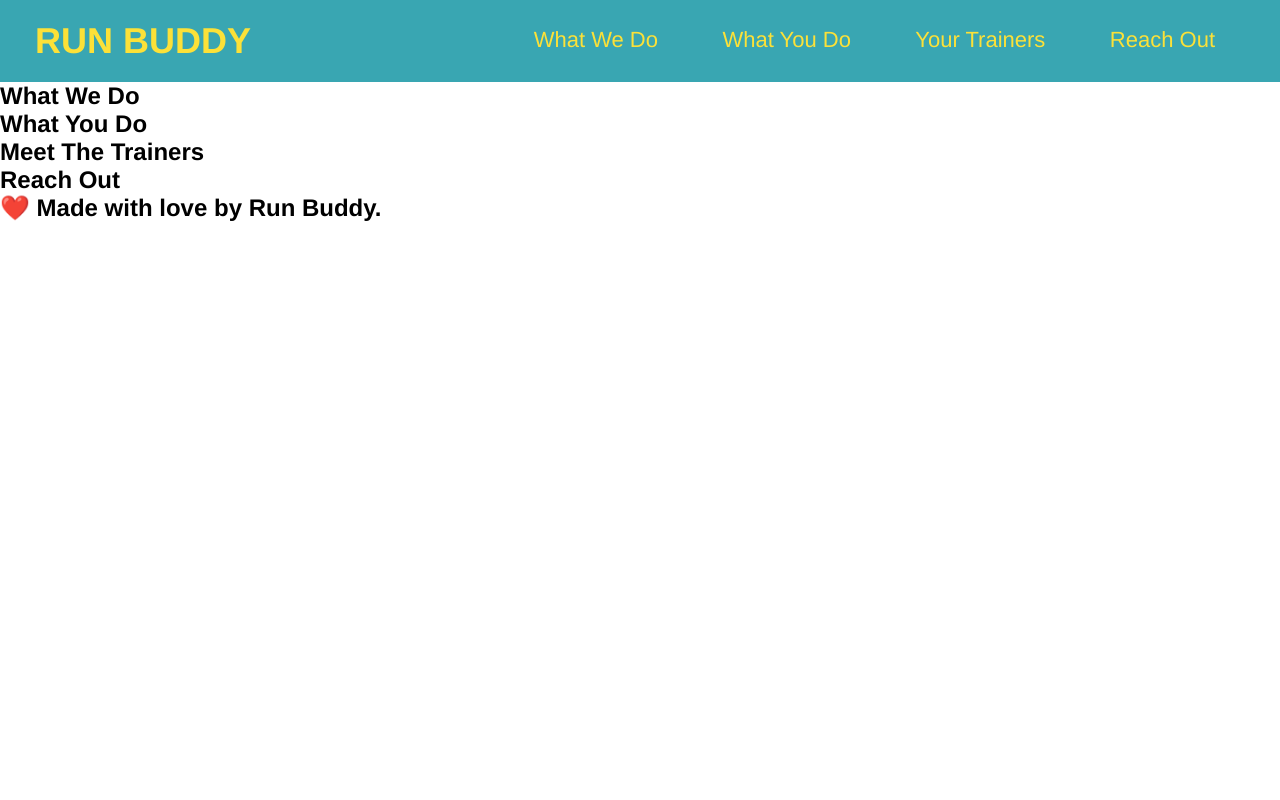
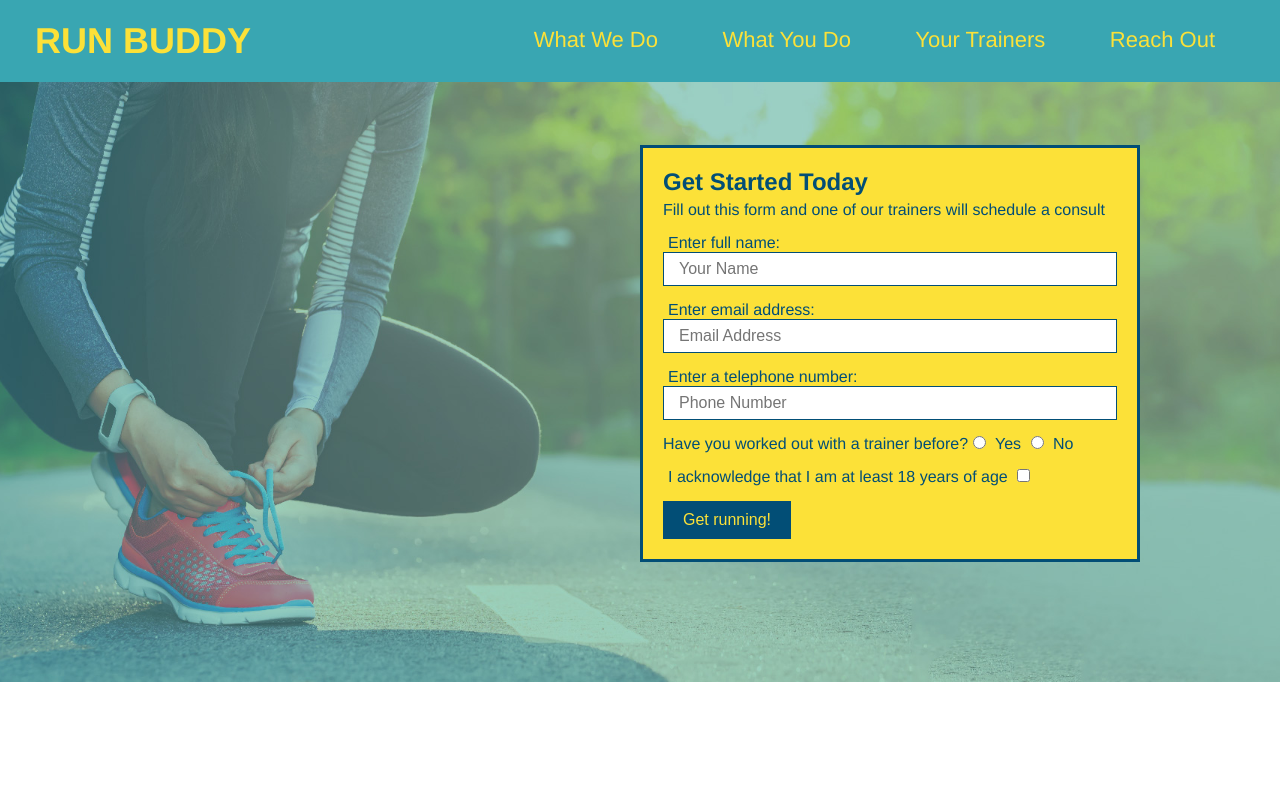
Before and after one commit to demuelle/run-buddy, a plain HTML site: page index.html in a window 1280 px wide. Shown: the top 800 px of the page. Drawn offline with Linux system fonts and the light colour scheme.

Commit message:
styles form

```diff
--- a/assets/css/style.css
+++ b/assets/css/style.css
@@ -1,10 +1,12 @@
 * {
     margin: 0;
     padding: 0;
+    box-sizing: border-box;
 }
 
 body {
     font-family: Helvetica, Arial, Helvetica, sans-serif;
+    color: #39a6b2;
 }
 
 /* apply styles to <header> */
@@ -40,3 +42,80 @@ header nav ul li a {
     font-weight: lighter;
     font-size: 22px;
 }
+
+footer {
+    background: #fce138;
+    width: 100%;
+    padding: 40px 35px;
+}
+
+footer h2 {
+    display: inline;
+    color: #024e76;
+    font-size: 30px;
+    margin: 0;
+}
+
+footer div {
+    float: right;
+    line-height: 1.5;
+    text-align: right;
+}
+
+footer a {
+    color: #024e76;
+}
+
+section {
+    padding: 60px;
+}
+
+.hero {
+    height: 600px;
+    background-image: url("../images/hero-bg.jpg");
+    background-size: cover;
+    background-position: center;
+    position: relative;
+}
+
+.hero-form {
+    color: #024e76;
+    background-color: #fce138;
+    padding: 20px;
+    width: 500px;
+    border: solid 3px #024e76;
+    position: absolute;
+    bottom: 120px;
+    right: 140px;
+}
+
+.hero h3 {
+    font-size: 24px;
+    margin: 0;
+}
+
+.hero-form p {
+    margin: 5px 0 15px 0;
+}
+
+.form-input {
+    border: 1px solid #024e76;
+    display: block;
+    padding: 7px 15px;
+    font-size: 16px;
+    color: #024e76;
+    width: 100%;
+    margin-bottom: 15px;
+}
+
+.hero-form label {
+    margin: 0 5px;
+}
+
+.hero-form button {
+    background-color: #024e76;
+    color: #fce138;
+    padding: 10px 20px;
+    border: none;
+    font-size: 16px;
+}
--- a/index.html
+++ b/index.html
@@ -28,6 +28,37 @@
                 </ul>
             </nav>
         </header>
+        <section class="hero">
+            <div class="hero-form">
+                <h3>Get Started Today</h3>
+                <p>Fill out this form and one of our trainers will schedule a consult</p>
+                <!-- Add form element-->
+                <form>
+                    <label for="name">Enter full name:</label>
+                    <input type="text" class="form-input" placeholder="Your Name" name="name" id="name" />
+                    <label for="email">Enter email address:</label>
+                    <input type="text" class="form-input" placeholder="Email Address" name="email" id="email" />
+                    <label for="phone">Enter a telephone number:</label>
+                    <input type="tel" class="form-input" placeholder="Phone Number" name="phone" id="phone" />
+                    <p>
+                        Have you worked out with a trainer before?
+                        <input type="radio" name="trainer-confirm" id="trainer-yes" />
+                        <label for="trainer-yes">Yes</label>
+                        <input type="radio" name="trainer-confirm" id="trainer-no" />
+                        <label for="trainer-no">No</label>
+                    </p>
+                    <p>
+                        <label for="acknowledge">I acknowledge that I am at least 18 years of age</label>
+                        <input type="checkbox" name="acknowledge" id="acknowledge" />
+                    </p>
+                    <button type="submit">
+                        Get running!
+                    </button>
+                </form>
+
+            </div>
+        </section>
+
         <!-- hero/jumbotron -->
         <section>
 
@@ -56,5 +87,9 @@
         <!-- footer -->
         <footer>
             <h2>❤️ Made with love by Run Buddy.</h2>
+            <div>
+                <a href="#">Read Our Privacy Policy</a><br />
+                &copy; 2019 Run Buddy, Inc.
+            </div>
         </footer>
 </html>
```
Also changed, not shown: assets/images/hero-bg.jpg (added).
